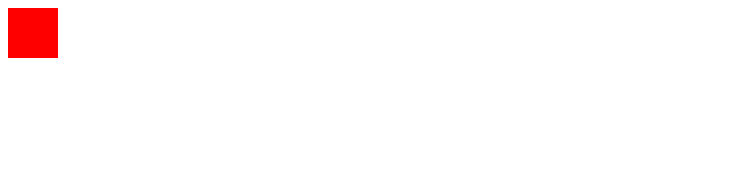
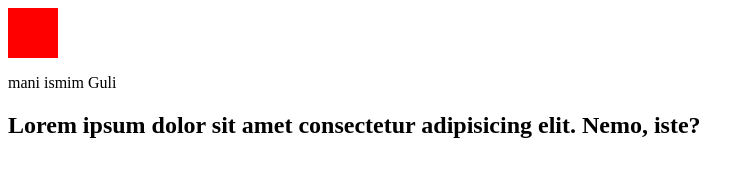
Before and after one commit to gulhayoarabova/githubdarsi, a plain HTML site: page index.html in a window 1280 px wide. Shown: the whole page, without its empty margins (0-754 px from the left). Drawn offline with Linux system fonts and the light colour scheme.

Commit message:
textlani yozib qoydim

```diff
--- a/index.html
+++ b/index.html
@@ -11,7 +11,8 @@
 
 <body>
   <div class="box"></div>
-
+  <p>mani ismim Guli</p>
+  <h2>Lorem ipsum dolor sit amet consectetur adipisicing elit. Nemo, iste?</h2>
 </body>
 
 </html>
```
